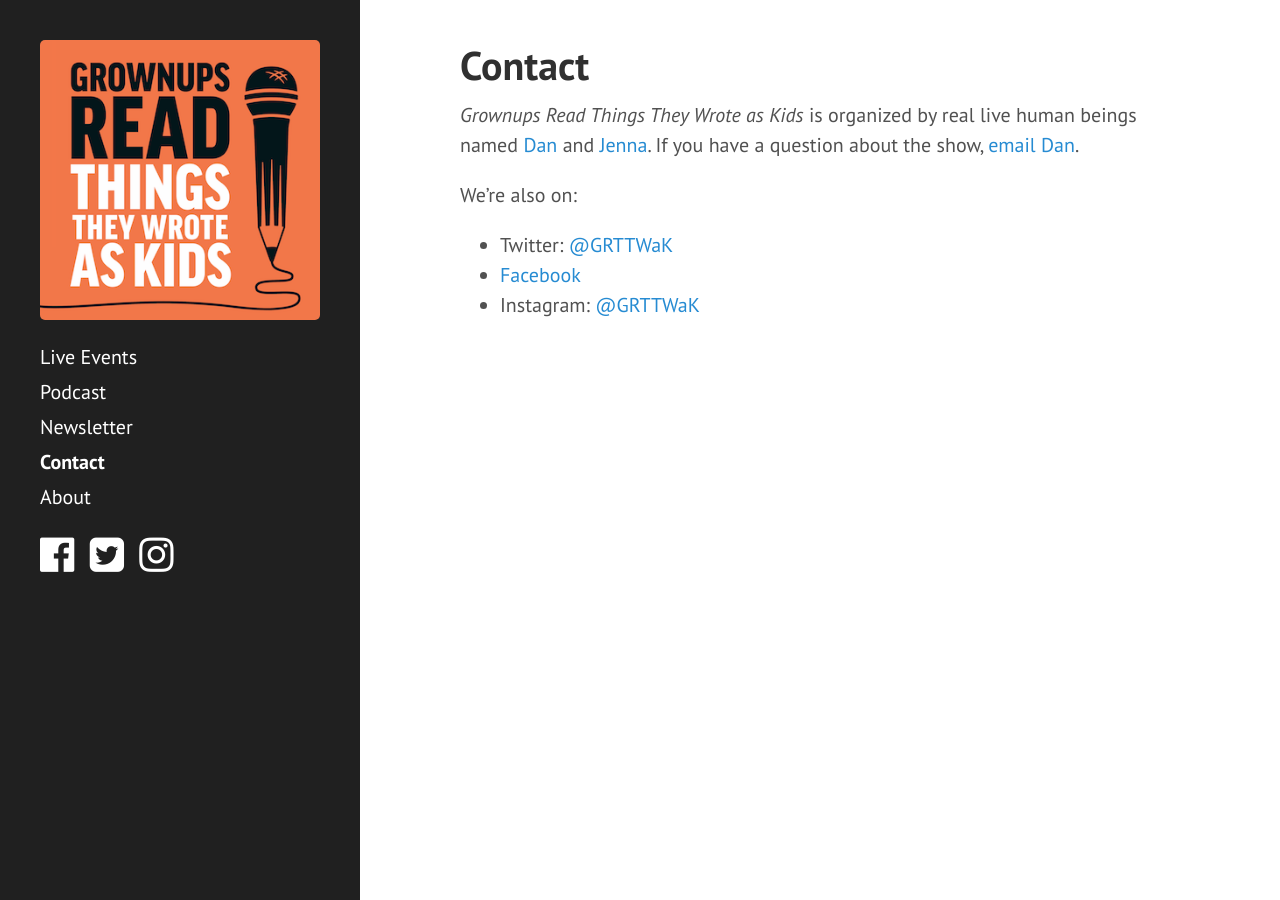
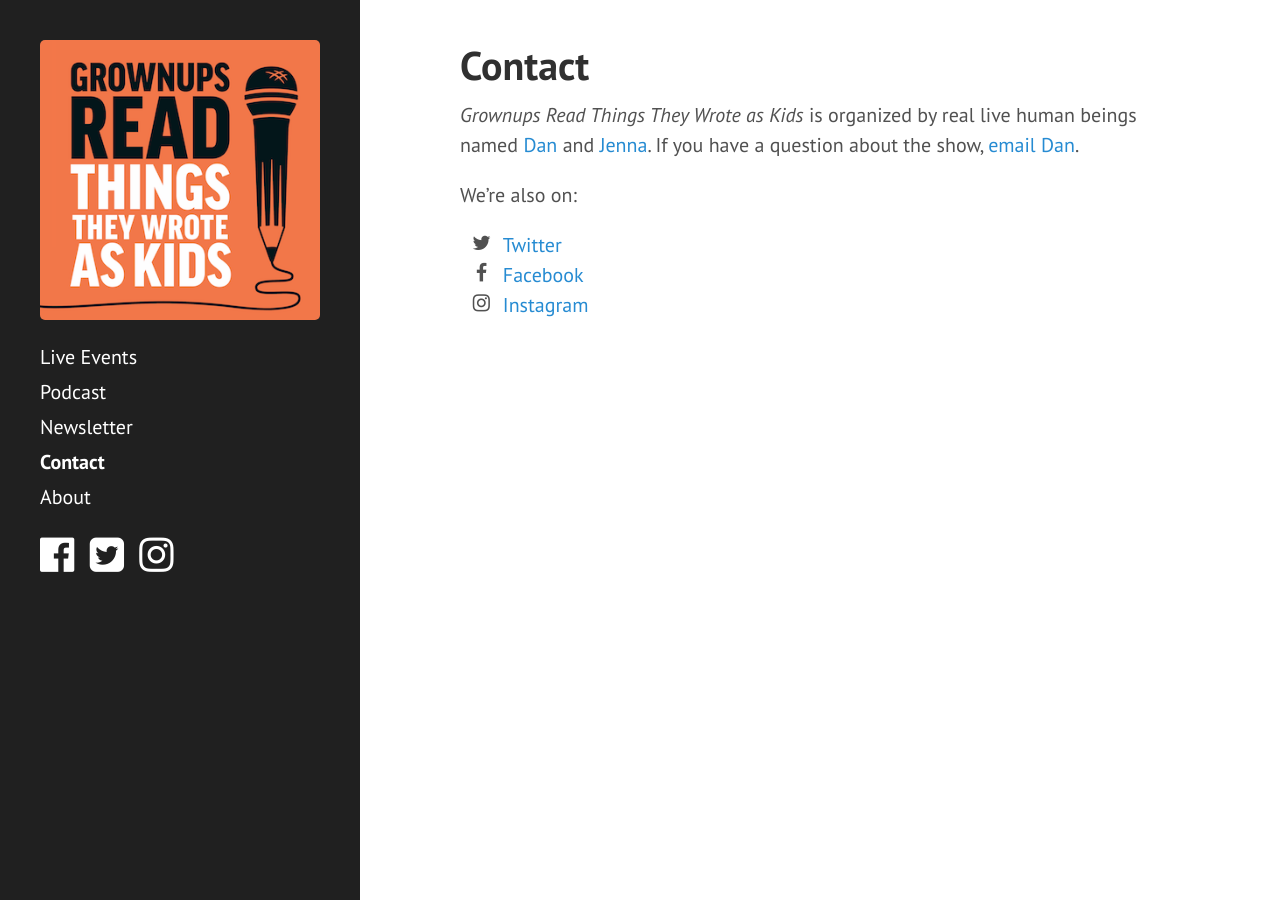
Before and after one commit to misener/GRTTWaK-website, a Jekyll site: the page built from contact.md, in a window 1280 px wide. Built offline with Jekyll 4.4.1, drawn with Linux system fonts in a browser that asks for light colours; nearby versions of some CDN libraries; Markdown is read by kramdown in place of the engine named in the settings.

Commit message:
Contact page updates (icons) and typos
Fixed timing typo in Tips for Readers, and added Font Awesome bullets
for contact us page

```diff
--- a/contact.md
+++ b/contact.md
@@ -8,6 +8,8 @@ permalink: /contact/
 
 We're also on:
 
-- Twitter: [@GRTTWaK](https://twitter.com/GRTTWaK/)
-- [Facebook](http://facebook.com/grownupsreadthingstheywroteaskids)
-- Instagram: [@GRTTWaK](https://instagram.com/GRTTWaK/)
+<ul class="fa-ul">
+  <li><i class="fa-li fa fa-twitter"></i><a href="https://twitter.com/GRTTWaK/">Twitter</a></li>
+  <li><i class="fa-li fa fa-facebook"></i><a href="http://facebook.com/grownupsreadthingstheywroteaskids">Facebook</a></li>
+  <li><i class="fa-li fa fa-instagram"></i><a href="https://instagram.com/GRTTWaK/">Instagram</a></li>
+</ul>
```
Also changed, not shown: faq/tips-for-readers.md (+1 -1 lines).
